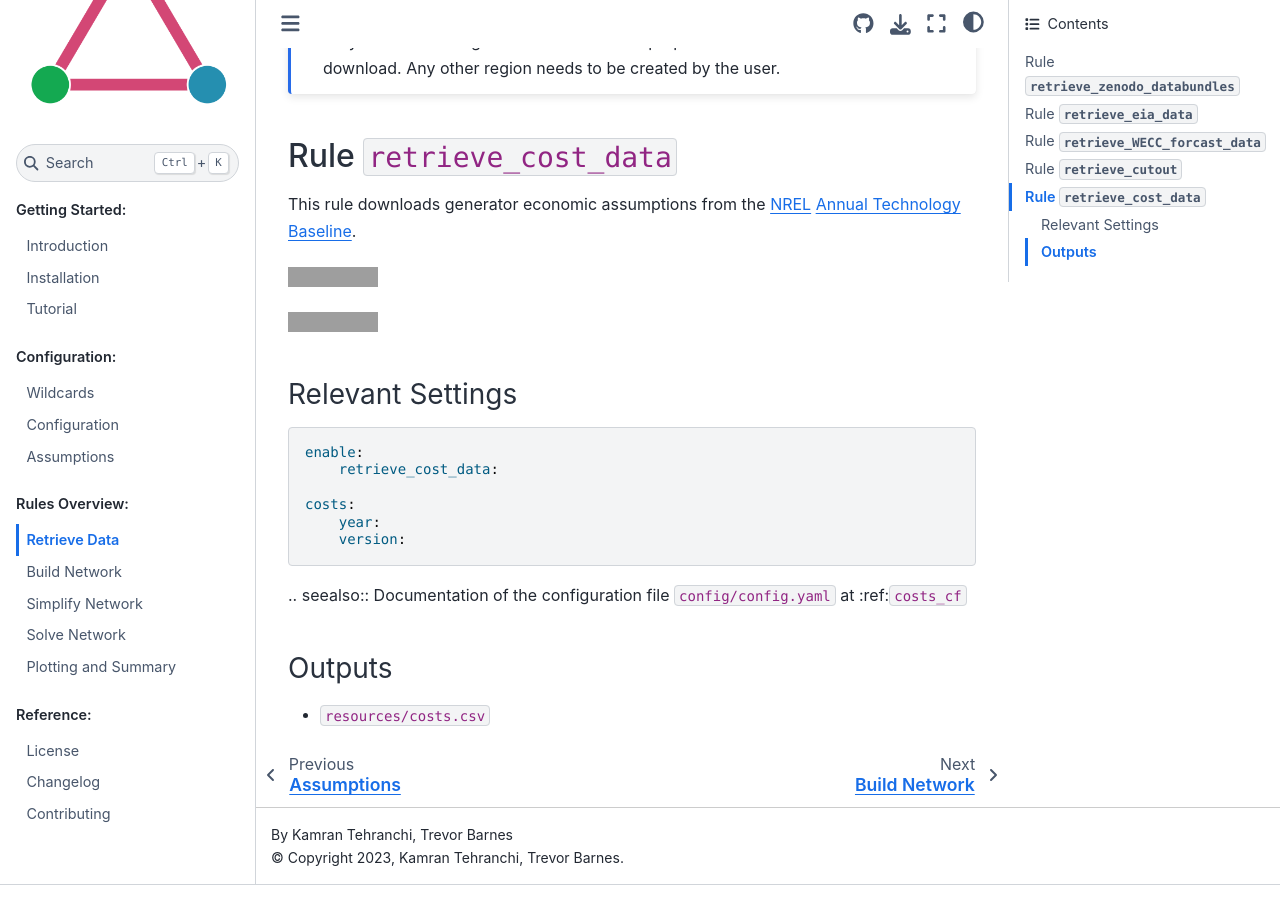
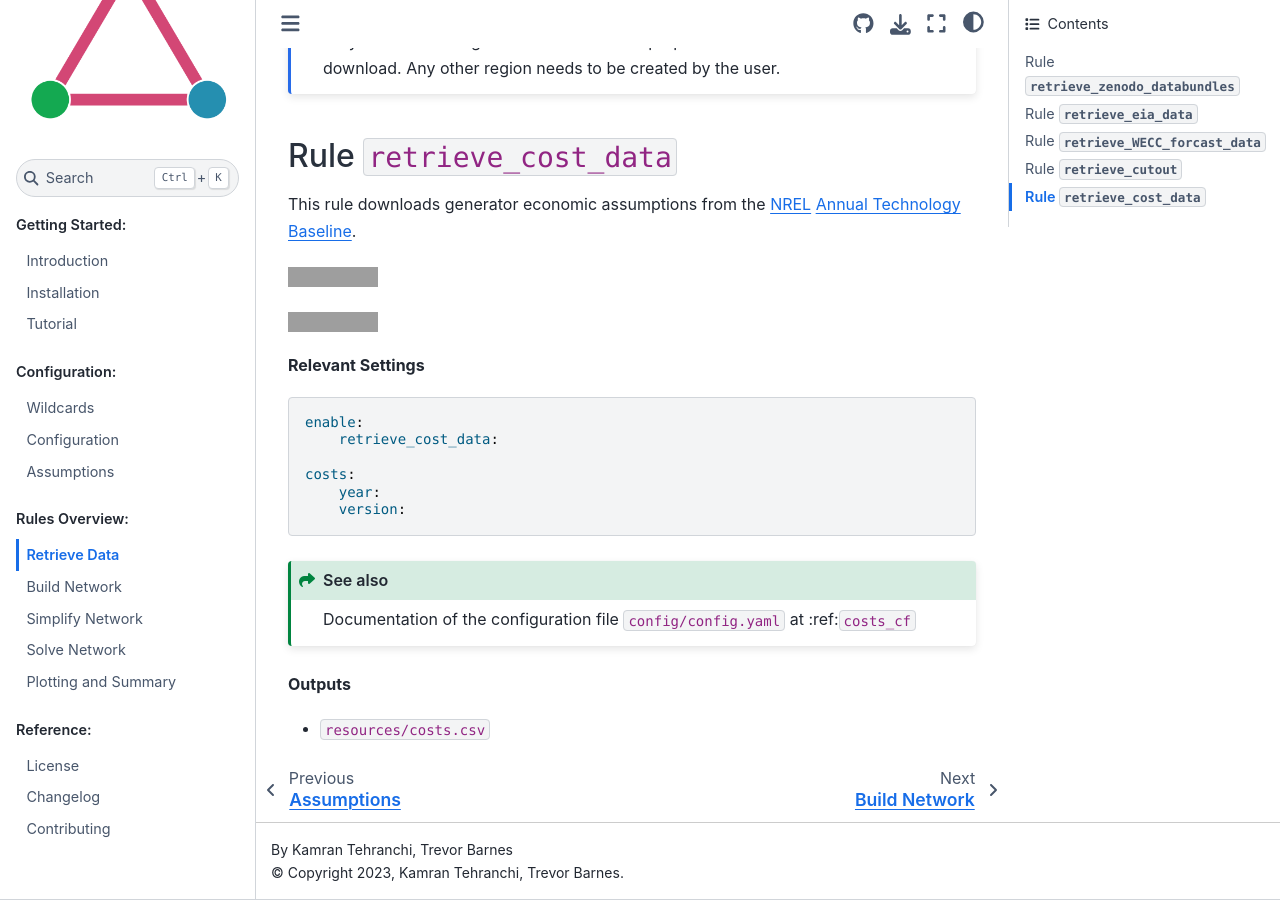
Before and after one commit to PyPSA/pypsa-usa, a Sphinx documentation site: the page built from docs/source/rules-retrieving-data.md, in a window 1280 px wide and 900 px high, scrolled down 1356 px. Built offline with Sphinx 7.4.7 and the Sphinx Book theme 1.1.4, drawn with Linux system fonts in a browser that asks for light colours; grey boxes are pictures that could not be loaded.

Commit message:
fix multi-reference warning

````diff
--- a/docs/source/rules-retrieving-data.md
+++ b/docs/source/rules-retrieving-data.md
@@ -44,7 +44,7 @@
 
 [![AWS](https://img.shields.io/badge/AWS-%23FF9900.svg?style=for-the-badge&logo=amazon-aws&logoColor=white)](https://data.openei.org/s3_viewer?bucket=oedi-data-lake&prefix=ATB%2F)
 
-### Relevant Settings
+**Relevant Settings**
 
 ```yaml
 enable:
@@ -55,10 +55,11 @@
     version:
 ```
 
-.. seealso::
-    Documentation of the configuration file ``config/config.yaml`` at
-    :ref:`costs_cf`
+```{seealso}
+Documentation of the configuration file ``config/config.yaml`` at
+:ref:`costs_cf`
+```
 
-### Outputs
+**Outputs**
 
 - ``resources/costs.csv``
````
